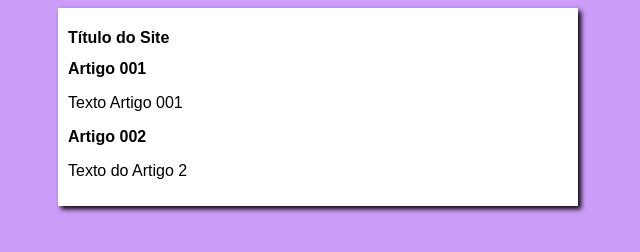
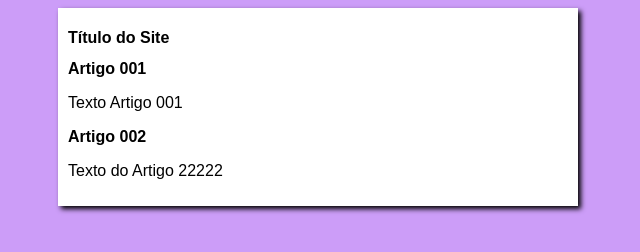
Before and after one commit to yahicoS/projeto-site, a plain HTML site: page index.html in a window 1280 px wide. Shown: the full height of the page, 322-962 px from the left. Drawn offline with Linux system fonts and the light colour scheme.

Commit message:
Update index.html

```diff
--- a/index.html
+++ b/index.html
@@ -18,7 +18,7 @@
         </article>
         <article>
             <h2>Artigo 002</h2>
-            <p>Texto do Artigo 2</p>
+            <p>Texto do Artigo 22222</p>
         </article>
 
     </main>
```
